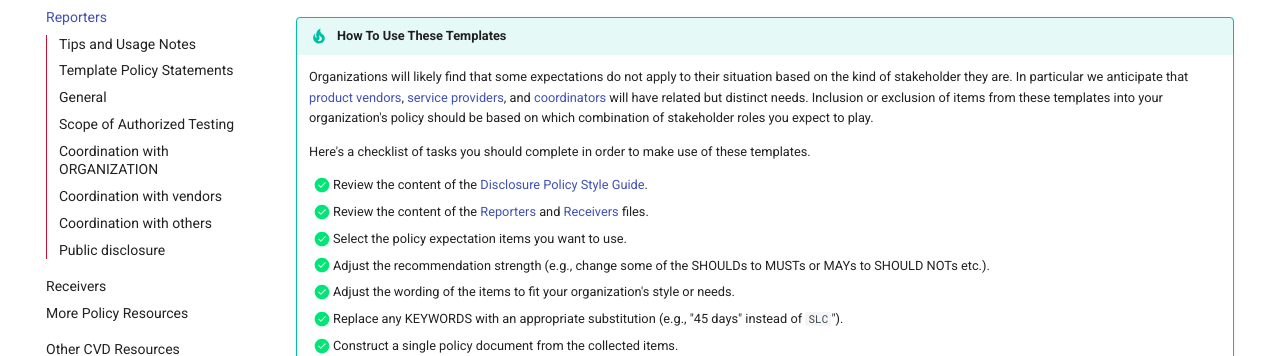
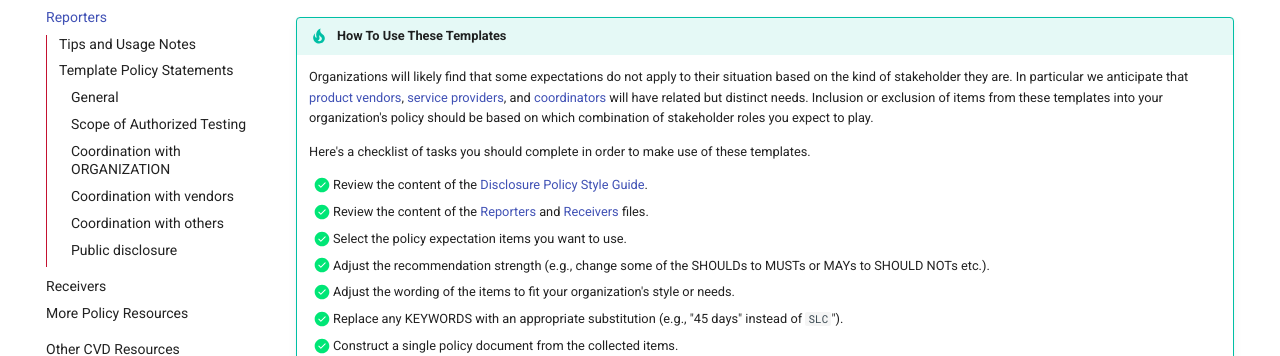
Before and after one commit to CERTCC/CERT-Guide-to-CVD, an MkDocs documentation site: the page built from docs/reference/policy_templates/reporters.md, in a window 1280 px wide. Shown: the part 331-687 px from the top of the page. Built offline with MkDocs 1.6.1 and Material for MkDocs 9.7.7, drawn with Linux system fonts in a browser that asks for light colours; comment, search, counter and statistics services are not loaded.

```diff
--- a/docs/reference/policy_templates/reporters.md
+++ b/docs/reference/policy_templates/reporters.md
@@ -13,13 +13,13 @@ vulnerability disclosure program.<!--end-->
 
 Reporters MUST adhere to the following guidelines.
 
-## General
+### General
 
 * Reporters MUST comply with all applicable `JURISDICTION` laws in connection with security research activities or other participation in this vulnerability disclosure program.
 
 * Reporters SHOULD make a good faith effort to notify and work directly with the affected vendor(s) or service providers prior to publicly disclosing vulnerability reports.
 
-## Scope of Authorized Testing
+### Scope of Authorized Testing
 
 * Reporters MAY test `SYSTEM SCOPE` to detect a vulnerability for the sole purpose of providing `ORGANIZATION` information about that vulnerability.
 
@@ -57,7 +57,7 @@ Reporters MUST adhere to the following guidelines.
 
 * Reporters SHOULD contact `ORGANIZATION` at POINT OF CONTACT if at any point you are uncertain of whether to proceed with testing.
 
-## Coordination with `ORGANIZATION`
+### Coordination with `ORGANIZATION`
 
 * Reporters SHOULD submit vulnerability reports to `ORGANIZATION` via `REPORTING CHANNEL`.
 
@@ -85,17 +85,17 @@ Reporters MUST adhere to the following guidelines.
 
 * Reporters MUST NOT demand compensation in return for reporting vulnerability information reported outside of an explicit bug bounty program.
 
-## Coordination with vendors
+### Coordination with vendors
 
 * In the event that the Reporter finds a vulnerability in a `ORGANIZATION``SYSTEM SCOPE` consequent to a vulnerability in a generally available product or service, the Reporter MAY report the vulnerability to the affected vendor(s), service provider(s), or third party vulnerability coordination service(s) in order to enable the product or service to be fixed.
 
-## Coordination with others
+### Coordination with others
 
 * Reporters MAY engage the services of a third party coordination service (e.g., CERT/CC, DHS CISA) to assist in resolving any conflicts that cannot be resolved between the Reporter and `ORGANIZATION`.
 
 * Reporters SHOULD NOT disclose any details of any extant `ORGANIZATION``SYSTEM SCOPE` vulnerability, or any indicators of vulnerability to any party not already aware at the time the report is submitted to `ORGANIZATION`.
 
-## Public disclosure
+### Public disclosure
 
 * Reporters MAY disclose to the public the prior existence of vulnerabilities already fixed by `ORGANIZATION`, including potentially details of the vulnerability, indicators of vulnerability, or the nature (but not content) of information rendered available by the vulnerability.
 
```
